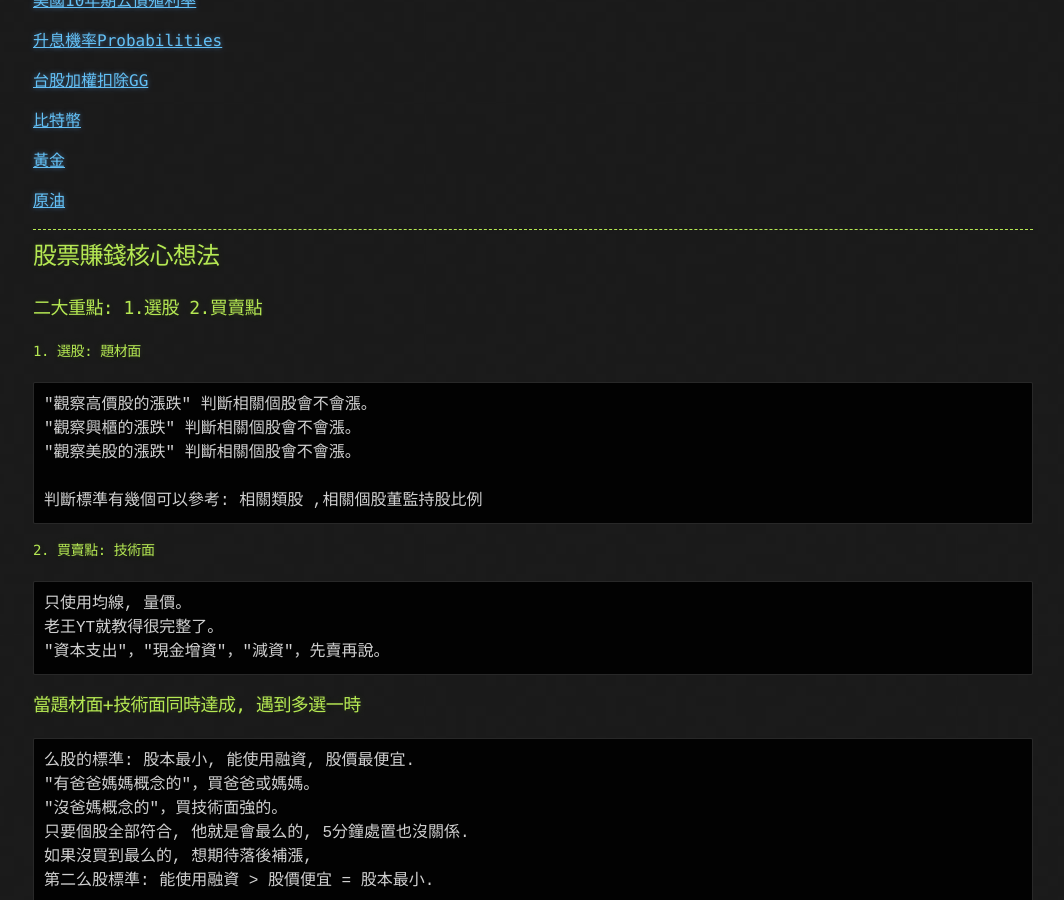
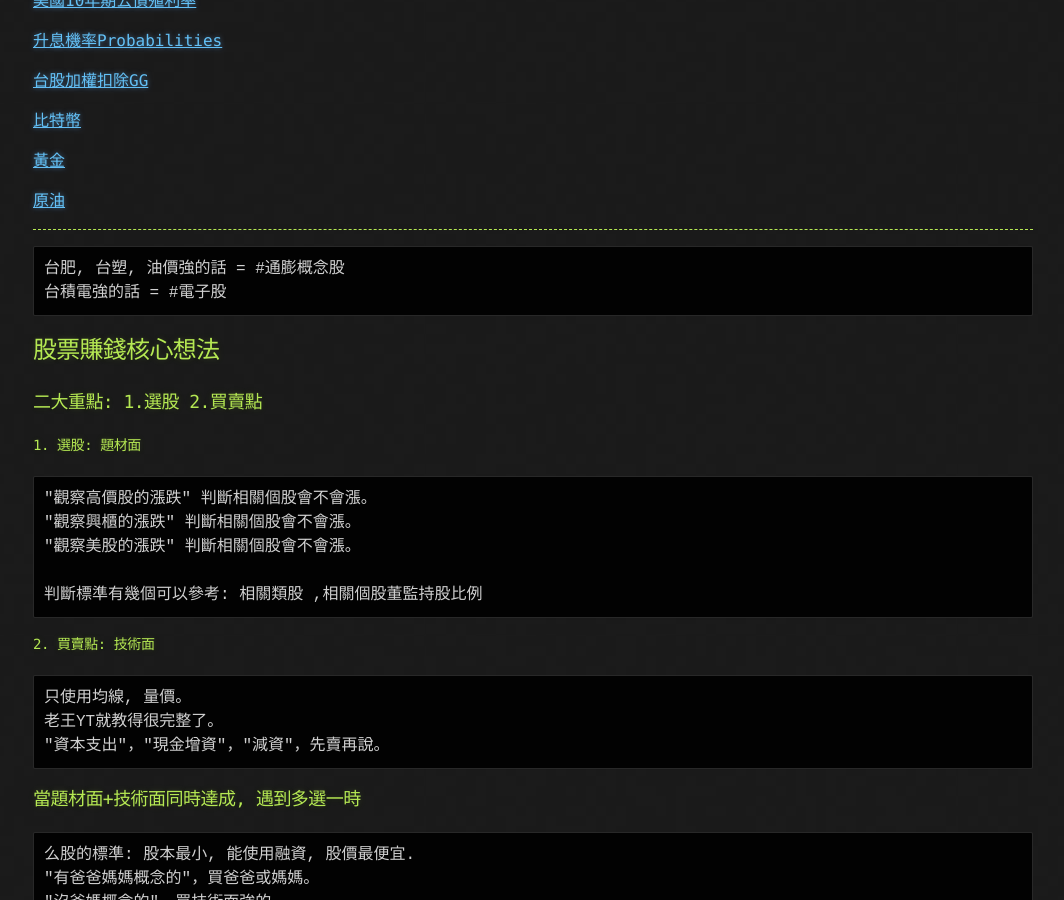
Before and after one commit to lepg5487/Stock_God, a Jekyll site: the page built from experience.md, in a window 1280 px wide and 900 px high, scrolled down 429 px. Shown: the whole window, without its empty margins (107-1171 px from the left). Built offline with Jekyll 4.4.1, drawn with Linux system fonts in a browser that asks for light colours; our own code applies the rules of GitHub Pages for plain Markdown files.

Commit message:
Update experience.md

````diff
--- a/experience.md
+++ b/experience.md
@@ -23,6 +23,12 @@ layout: testlayouts
 [原油](https://www.wantgoo.com/global/brent)
 
 ---
+
+```
+台肥, 台塑, 油價強的話 = #通膨概念股
+台積電強的話 = #電子股
+```
+
 
 ## 股票賺錢核心想法
 ### 二大重點: 1.選股 2.買賣點
````
